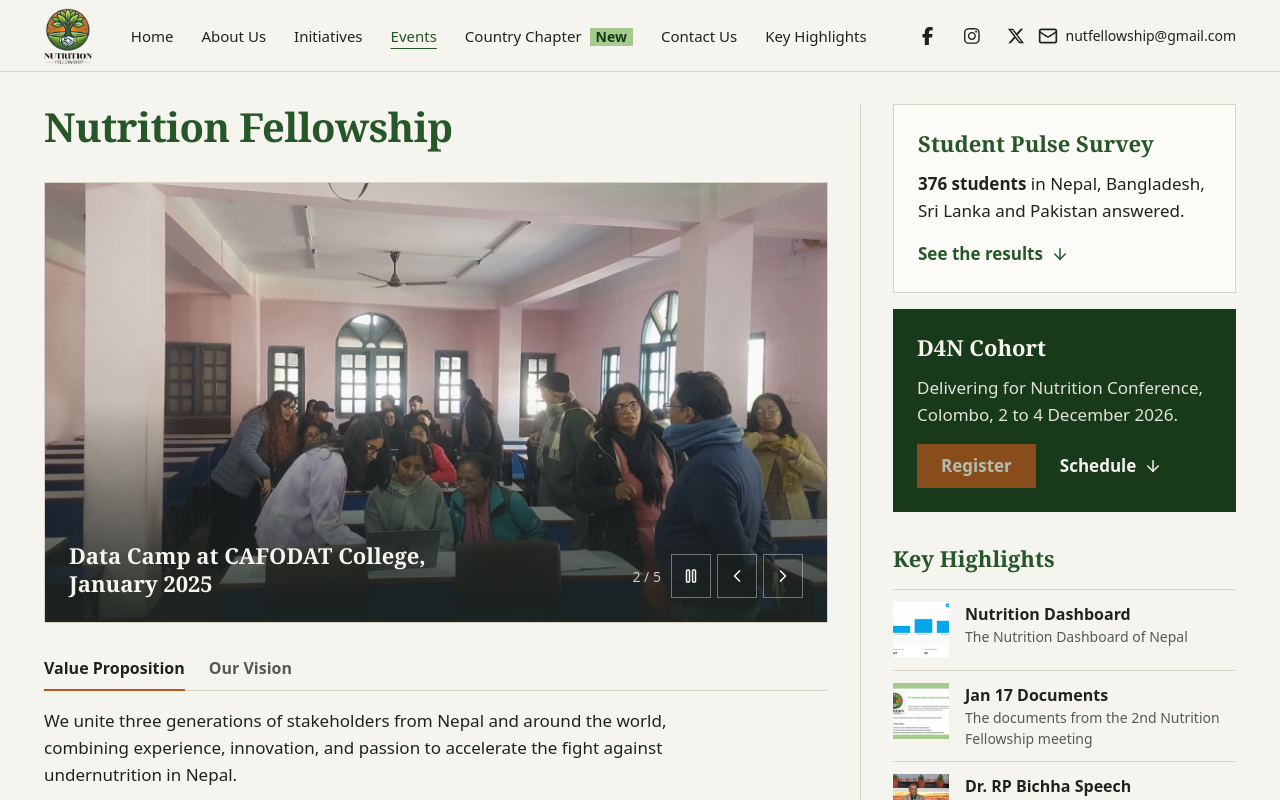
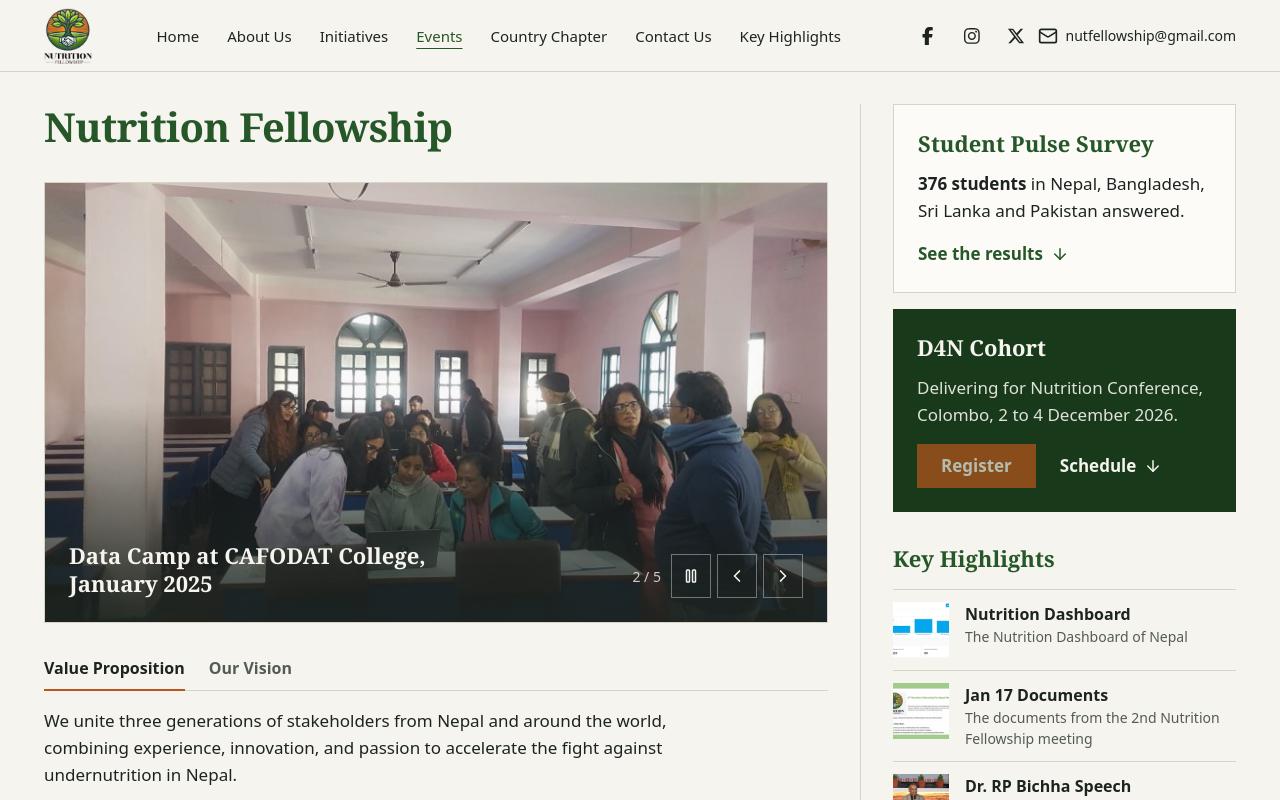
Before and after one commit to vital4nepal/nutrition-fellowship, a React (Create React App) app: page / in a window 1280 px wide. Shown: the top 800 px of the page. Built offline with nearby package versions, Linux system fonts and the light colour scheme.

Commit message:
[remove] drop new badge from country chapter nav link

```diff
--- a/src/components/Navbar.js
+++ b/src/components/Navbar.js
@@ -54,14 +54,6 @@ function useActiveSection() {
   return active;
 }
 
-// inline-block keeps the link underline from running under the badge.
-const NewMark = () => (
-  <>
-    <span className="sr-only">, </span>
-    <span className="ml-2 inline-block bg-meadow px-1.5 py-0.5 text-meta font-semibold leading-none text-deep">New</span>
-  </>
-);
-
 const Navbar = () => {
   const [isOpen, setIsOpen] = useState(false);
   const toggleRef = useRef(null);
@@ -110,7 +102,6 @@ const Navbar = () => {
               className="whitespace-nowrap text-ui font-medium text-ink underline-offset-[6px] hover:text-green hover:underline aria-[current=location]:text-green aria-[current=location]:underline transition-colors"
             >
               {link.label}
-              {link.isNew && <NewMark />}
             </a>
           </li>
         ))}
@@ -149,7 +140,6 @@ const Navbar = () => {
               className="flex h-12 items-center text-body text-ink hover:text-green aria-[current=location]:font-semibold aria-[current=location]:text-green transition-colors"
             >
               {link.label}
-              {link.isNew && <NewMark />}
             </a>
           </li>
         ))}
--- a/src/data/site.js
+++ b/src/data/site.js
@@ -14,7 +14,7 @@ export const navLinks = [
   { href: '/#aboutus', label: 'About Us' },
   { href: '/#initiatives', label: 'Initiatives' },
   { href: '/#events', label: 'Events' },
-  { href: '/#country-chapter', label: 'Country Chapter', isNew: true },
+  { href: '/#country-chapter', label: 'Country Chapter' },
   { href: '/#thoughts', label: 'Contact Us' },
   { href: '/#highlights', label: 'Key Highlights' },
 ];
```
